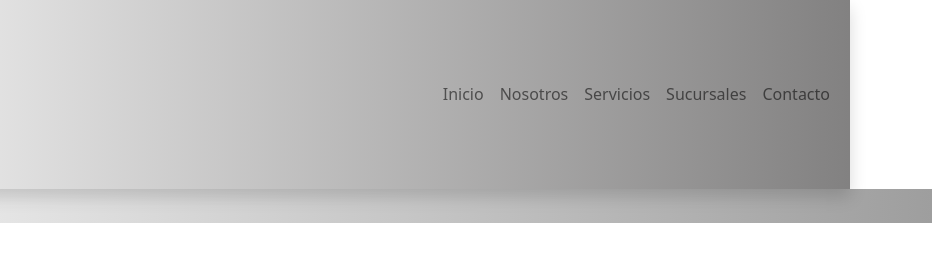
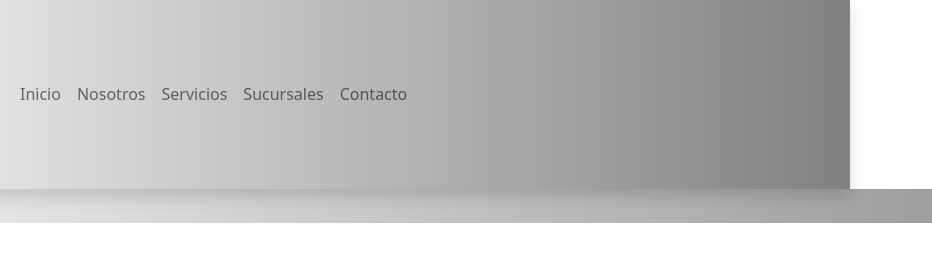
Before and after one commit to Facuezequiel/PF-Espanon, a plain HTML site: page index.html in a window 1280 px wide. Shown: the full height of the page, 348-1280 px from the left. Drawn offline with nearby package versions, Linux system fonts and the light colour scheme.

Commit message:
prueba-1

```diff
--- a/index.html
+++ b/index.html
@@ -34,7 +34,7 @@
               <span class="navbar-toggler-icon"></span>
             </button>
             <div class="collapse navbar-collapse" id="navbarNav">
-              <ul class="navbar-nav ms-auto">
+              <ul class="navbar-nav">
                 <li class="nav-item">
                   <a class="nav-link" href="index.html">Inicio</a>
                 </li>
```
